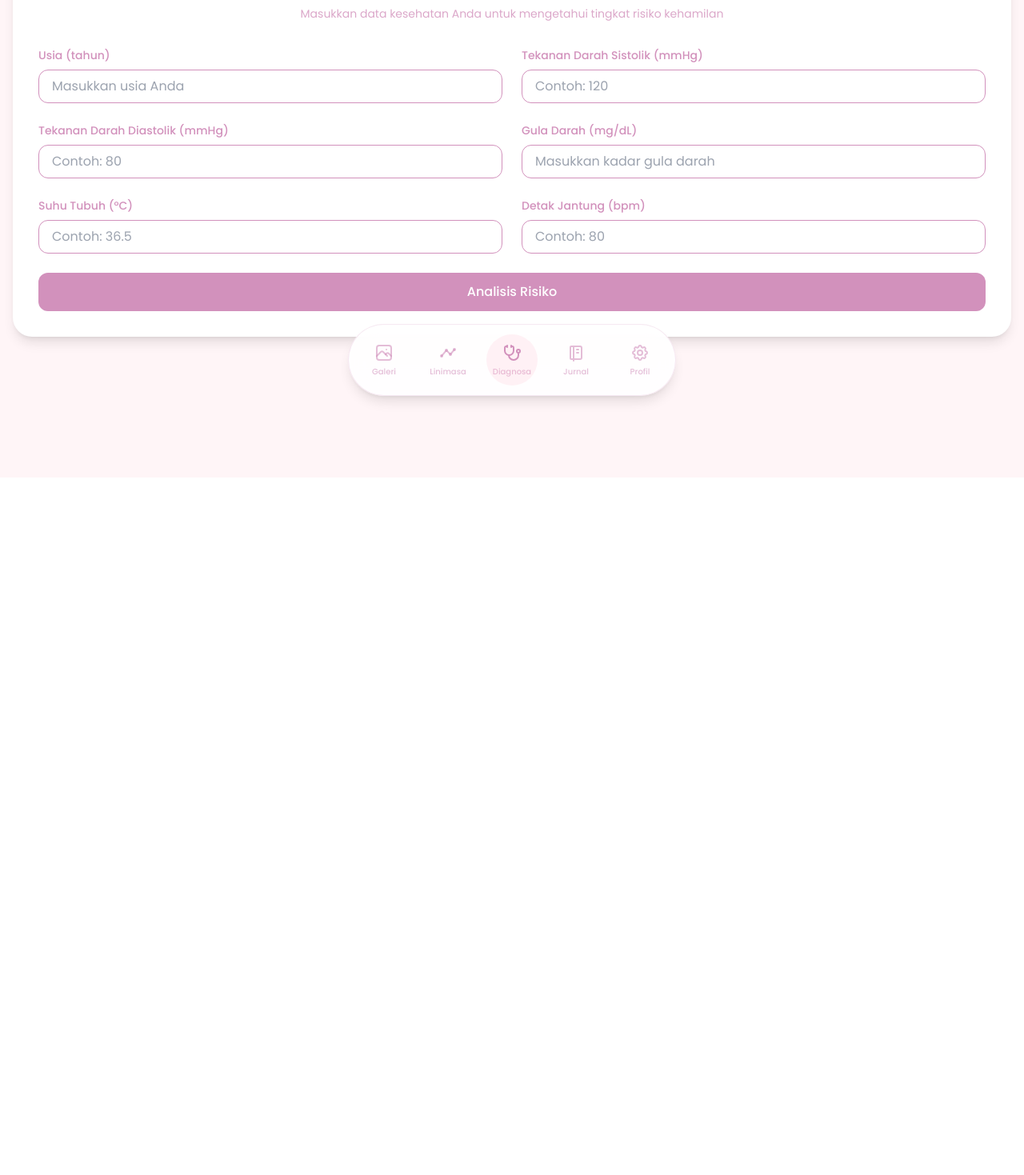
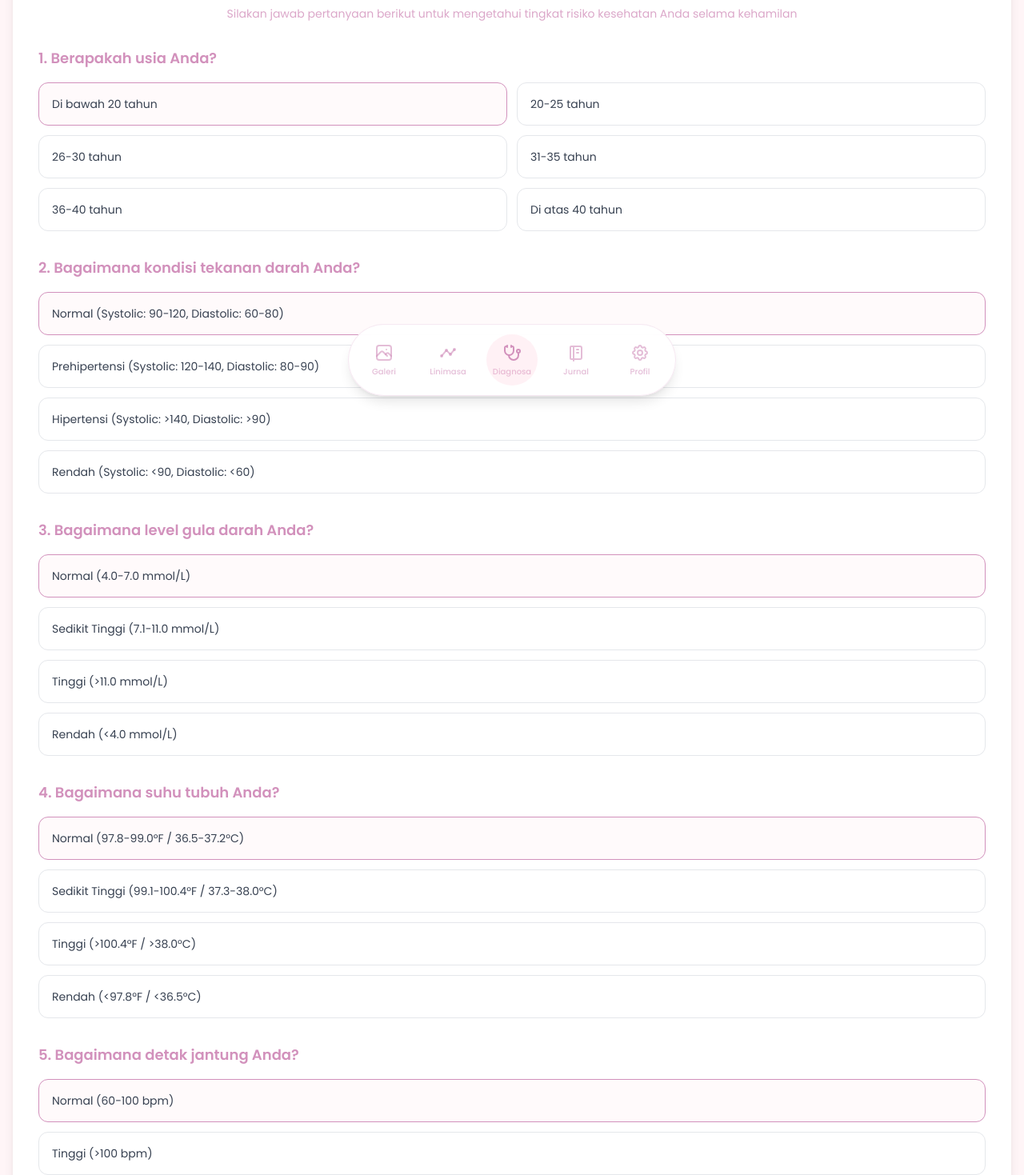
Before and after one commit to Hidayattt24/FE-Velora, a Next.js app: page /main/diagnosa in a window 1280 px wide. Shown: the part 273-1742 px from the top of the page at 80% size. Before the commit the page ends 870 px from the top, so only its background shows below. Built offline with nearby package versions, Linux system fonts and the light colour scheme.

Commit message:
feat: enhance health risk diagnosis page with dynamic form and API integration

```diff
--- a/src/app/main/diagnosa/page.tsx
+++ b/src/app/main/diagnosa/page.tsx
@@ -3,22 +3,30 @@
 import { useState } from "react";
 import { motion } from "framer-motion";
 import { ProfileHeader } from "@/components/ui/profile-header";
-
-interface DiagnosaResult {
-  riskLevel: "Rendah" | "Sedang" | "Tinggi";
-  recommendations: string[];
-}
+import {
+  ageOptions,
+  bpOptions,
+  bsOptions,
+  tempOptions,
+  hrOptions,
+  type BloodPressureOption,
+  type HealthOption,
+} from "@/lib/data/health-parameters";
+import {
+  predictHealthRisk,
+  getRiskRecommendations,
+  type HealthRiskResponse
+} from "@/lib/services/health-risk";
 
 export default function DiagnosaPage() {
   const [isLoading, setIsLoading] = useState(false);
-  const [result, setResult] = useState<DiagnosaResult | null>(null);
+  const [result, setResult] = useState<HealthRiskResponse | null>(null);
   const [formData, setFormData] = useState({
-    age: "",
-    systolicBP: "",
-    diastolicBP: "",
-    bs: "",
-    bodyTemp: "",
-    heartRate: "",
+    age: ageOptions[0].value,
+    bp: bpOptions[0],
+    bs: bsOptions[0].value,
+    bodyTemp: tempOptions[0].value,
+    heartRate: hrOptions[0].value,
   });
 
   const handleSubmit = async (e: React.FormEvent) => {
@@ -26,20 +34,18 @@ export default function DiagnosaPage() {
     setIsLoading(true);
 
     try {
-      // TODO: Integrasi dengan backend API
-      await new Promise(resolve => setTimeout(resolve, 1000));
-
-      // Contoh hasil sementara
-      setResult({
-        riskLevel: "Rendah",
-        recommendations: [
-          "Lakukan pemeriksaan rutin setiap bulan",
-          "Jaga pola makan sehat dan seimbang",
-          "Lakukan olahraga ringan yang aman untuk ibu hamil",
-        ],
+      const result = await predictHealthRisk({
+        Age: formData.age,
+        SystolicBP: formData.bp.systolic,
+        DiastolicBP: formData.bp.diastolic,
+        BS: formData.bs,
+        BodyTemp: formData.bodyTemp,
+        HeartRate: formData.heartRate,
       });
+      setResult(result);
     } catch (error) {
       console.error("Error during diagnosis:", error);
+      alert("Terjadi kesalahan saat memproses data. Silakan coba lagi.");
     } finally {
       setIsLoading(false);
     }
@@ -59,95 +65,150 @@ export default function DiagnosaPage() {
             Diagnosa Risiko Kesehatan Ibu Hamil
           </h1>
           <p className="mt-2 text-sm text-[#D291BC]/80">
-            Masukkan data kesehatan Anda untuk mengetahui tingkat risiko kehamilan
+            Silakan jawab pertanyaan berikut untuk mengetahui tingkat risiko kesehatan Anda selama kehamilan
           </p>
         </div>
 
-        <form onSubmit={handleSubmit} className="space-y-6">
-          <div className="grid grid-cols-1 md:grid-cols-2 gap-6">
-            <div>
-              <label className="block text-sm font-medium text-[#D291BC] mb-2">
-                Usia (tahun)
-              </label>
-              <input
-                type="number"
-                value={formData.age}
-                onChange={(e) => setFormData({ ...formData, age: e.target.value })}
-                className="w-full px-4 py-2 rounded-xl border border-[#D291BC] focus:ring-2 focus:ring-[#D291BC]/50"
-                placeholder="Masukkan usia Anda"
-                required
-              />
+        <form onSubmit={handleSubmit} className="space-y-8">
+          {/* Age Selection */}
+          <div className="space-y-4">
+            <h3 className="text-lg font-semibold text-[#D291BC]">1. Berapakah usia Anda?</h3>
+            <div className="grid grid-cols-1 sm:grid-cols-2 gap-3">
+              {ageOptions.map((option: HealthOption) => (
+                <label
+                  key={option.value}
+                  className={`flex items-center p-4 rounded-xl border cursor-pointer transition-colors ${
+                    formData.age === option.value
+                      ? "border-[#D291BC] bg-[#FFE3EC]/20"
+                      : "border-gray-200 hover:bg-gray-50"
+                  }`}
+                >
+                  <input
+                    type="radio"
+                    name="age"
+                    value={option.value}
+                    checked={formData.age === option.value}
+                    onChange={(e) => setFormData({ ...formData, age: Number(e.target.value) })}
+                    className="hidden"
+                  />
+                  <span className="text-sm text-gray-700">{option.label}</span>
+                </label>
+              ))}
             </div>
+          </div>
 
-            <div>
-              <label className="block text-sm font-medium text-[#D291BC] mb-2">
-                Tekanan Darah Sistolik (mmHg)
-              </label>
-              <input
-                type="number"
-                value={formData.systolicBP}
-                onChange={(e) => setFormData({ ...formData, systolicBP: e.target.value })}
-                className="w-full px-4 py-2 rounded-xl border border-[#D291BC] focus:ring-2 focus:ring-[#D291BC]/50"
-                placeholder="Contoh: 120"
-                required
-              />
+          {/* Blood Pressure Selection */}
+          <div className="space-y-4">
+            <h3 className="text-lg font-semibold text-[#D291BC]">
+              2. Bagaimana kondisi tekanan darah Anda?
+            </h3>
+            <div className="grid grid-cols-1 gap-3">
+              {bpOptions.map((option: BloodPressureOption) => (
+                <label
+                  key={option.systolic}
+                  className={`flex items-center p-4 rounded-xl border cursor-pointer transition-colors ${
+                    formData.bp.systolic === option.systolic
+                      ? "border-[#D291BC] bg-[#FFE3EC]/20"
+                      : "border-gray-200 hover:bg-gray-50"
+                  }`}
+                >
+                  <input
+                    type="radio"
+                    name="bp"
+                    checked={formData.bp.systolic === option.systolic}
+                    onChange={() => setFormData({ ...formData, bp: option })}
+                    className="hidden"
+                  />
+                  <span className="text-sm text-gray-700">{option.label}</span>
+                </label>
+              ))}
             </div>
+          </div>
 
-            <div>
-              <label className="block text-sm font-medium text-[#D291BC] mb-2">
-                Tekanan Darah Diastolik (mmHg)
-              </label>
-              <input
-                type="number"
-                value={formData.diastolicBP}
-                onChange={(e) => setFormData({ ...formData, diastolicBP: e.target.value })}
-                className="w-full px-4 py-2 rounded-xl border border-[#D291BC] focus:ring-2 focus:ring-[#D291BC]/50"
-                placeholder="Contoh: 80"
-                required
-              />
+          {/* Blood Sugar Selection */}
+          <div className="space-y-4">
+            <h3 className="text-lg font-semibold text-[#D291BC]">
+              3. Bagaimana level gula darah Anda?
+            </h3>
+            <div className="grid grid-cols-1 gap-3">
+              {bsOptions.map((option: HealthOption) => (
+                <label
+                  key={option.value}
+                  className={`flex items-center p-4 rounded-xl border cursor-pointer transition-colors ${
+                    formData.bs === option.value
+                      ? "border-[#D291BC] bg-[#FFE3EC]/20"
+                      : "border-gray-200 hover:bg-gray-50"
+                  }`}
+                >
+                  <input
+                    type="radio"
+                    name="bs"
+                    value={option.value}
+                    checked={formData.bs === option.value}
+                    onChange={(e) => setFormData({ ...formData, bs: Number(e.target.value) })}
+                    className="hidden"
+                  />
+                  <span className="text-sm text-gray-700">{option.label}</span>
+                </label>
+              ))}
             </div>
+          </div>
 
-            <div>
-              <label className="block text-sm font-medium text-[#D291BC] mb-2">
-                Gula Darah (mg/dL)
-              </label>
-              <input
-                type="number"
-                value={formData.bs}
-                onChange={(e) => setFormData({ ...formData, bs: e.target.value })}
-                className="w-full px-4 py-2 rounded-xl border border-[#D291BC] focus:ring-2 focus:ring-[#D291BC]/50"
-                placeholder="Masukkan kadar gula darah"
-                required
-              />
+          {/* Body Temperature Selection */}
+          <div className="space-y-4">
+            <h3 className="text-lg font-semibold text-[#D291BC]">
+              4. Bagaimana suhu tubuh Anda?
+            </h3>
+            <div className="grid grid-cols-1 gap-3">
+              {tempOptions.map((option: HealthOption) => (
+                <label
+                  key={option.value}
+                  className={`flex items-center p-4 rounded-xl border cursor-pointer transition-colors ${
+                    formData.bodyTemp === option.value
+                      ? "border-[#D291BC] bg-[#FFE3EC]/20"
+                      : "border-gray-200 hover:bg-gray-50"
+                  }`}
+                >
+                  <input
+                    type="radio"
+                    name="bodyTemp"
+                    value={option.value}
+                    checked={formData.bodyTemp === option.value}
+                    onChange={(e) => setFormData({ ...formData, bodyTemp: Number(e.target.value) })}
+                    className="hidden"
+                  />
+                  <span className="text-sm text-gray-700">{option.label}</span>
+                </label>
+              ))}
             </div>
+          </div>
 
-            <div>
-              <label className="block text-sm font-medium text-[#D291BC] mb-2">
-                Suhu Tubuh (°C)
-              </label>
-              <input
-                type="number"
-                value={formData.bodyTemp}
-                onChange={(e) => setFormData({ ...formData, bodyTemp: e.target.value })}
-                className="w-full px-4 py-2 rounded-xl border border-[#D291BC] focus:ring-2 focus:ring-[#D291BC]/50"
-                placeholder="Contoh: 36.5"
-                step="0.1"
-                required
-              />
-            </div>
-
-            <div>
-              <label className="block text-sm font-medium text-[#D291BC] mb-2">
-                Detak Jantung (bpm)
-              </label>
-              <input
-                type="number"
-                value={formData.heartRate}
-                onChange={(e) => setFormData({ ...formData, heartRate: e.target.value })}
-                className="w-full px-4 py-2 rounded-xl border border-[#D291BC] focus:ring-2 focus:ring-[#D291BC]/50"
-                placeholder="Contoh: 80"
-                required
-              />
+          {/* Heart Rate Selection */}
+          <div className="space-y-4">
+            <h3 className="text-lg font-semibold text-[#D291BC]">
+              5. Bagaimana detak jantung Anda?
+            </h3>
+            <div className="grid grid-cols-1 gap-3">
+              {hrOptions.map((option: HealthOption) => (
+                <label
+                  key={option.value}
+                  className={`flex items-center p-4 rounded-xl border cursor-pointer transition-colors ${
+                    formData.heartRate === option.value
+                      ? "border-[#D291BC] bg-[#FFE3EC]/20"
+                      : "border-gray-200 hover:bg-gray-50"
+                  }`}
+                >
+                  <input
+                    type="radio"
+                    name="heartRate"
+                    value={option.value}
+                    checked={formData.heartRate === option.value}
+                    onChange={(e) => setFormData({ ...formData, heartRate: Number(e.target.value) })}
+                    className="hidden"
+                  />
+                  <span className="text-sm text-gray-700">{option.label}</span>
+                </label>
+              ))}
             </div>
           </div>
 
@@ -173,17 +234,19 @@ export default function DiagnosaPage() {
               <div>
                 <p className="text-sm font-medium text-gray-600">Tingkat Risiko:</p>
                 <p className={`text-lg font-bold ${
-                  result.riskLevel === "Tinggi" ? "text-red-500" :
-                  result.riskLevel === "Sedang" ? "text-yellow-500" :
+                  result.risk_level === "high risk" ? "text-red-500" :
+                  result.risk_level === "mid risk" ? "text-yellow-500" :
                   "text-green-500"
                 }`}>
-                  {result.riskLevel}
+                  {result.risk_level === "high risk" ? "RISIKO TINGGI" :
+                   result.risk_level === "mid risk" ? "RISIKO MENENGAH" :
+                   "RISIKO RENDAH"}
                 </p>
               </div>
               <div>
                 <p className="text-sm font-medium text-gray-600 mb-2">Rekomendasi:</p>
                 <ul className="list-disc list-inside space-y-2">
-                  {result.recommendations.map((rec, index) => (
+                  {getRiskRecommendations(result.risk_level).map((rec: string, index: number) => (
                     <li key={index} className="text-sm text-gray-700">
                       {rec}
                     </li>
@@ -193,6 +256,15 @@ export default function DiagnosaPage() {
             </div>
           </motion.div>
         )}
+
+        {/* Disclaimer */}
+        <div className="mt-8 text-center text-sm text-gray-500">
+          <p>Dibuat dengan ❤️ untuk kesehatan ibu hamil</p>
+          <p className="mt-2">
+            ⚠️ <strong>Perhatian</strong>: Aplikasi ini hanya alat bantu dan tidak menggantikan pemeriksaan medis profesional.
+            Selalu konsultasikan kondisi Anda dengan dokter atau bidan yang menangani kehamilan Anda.
+          </p>
+        </div>
       </motion.div>
     </div>
   );
--- /dev/null
+++ b/src/lib/data/health-parameters.ts
@@ -0,0 +1,102 @@
+export interface HealthOption {
+  label: string;
+  value: number;
+}
+
+export interface BloodPressureOption {
+  label: string;
+  systolic: number;
+  diastolic: number;
+}
+
+export interface ParameterInfo {
+  title: string;
+  items: string[];
+}
+
+export const ageOptions: HealthOption[] = [
+  { label: "Di bawah 20 tahun", value: 18 },
+  { label: "20-25 tahun", value: 23 },
+  { label: "26-30 tahun", value: 28 },
+  { label: "31-35 tahun", value: 33 },
+  { label: "36-40 tahun", value: 38 },
+  { label: "Di atas 40 tahun", value: 42 },
+];
+
+export const bpOptions: BloodPressureOption[] = [
+  {
+    label: "Normal (Systolic: 90-120, Diastolic: 60-80)",
+    systolic: 115,
+    diastolic: 75
+  },
+  {
+    label: "Prehipertensi (Systolic: 120-140, Diastolic: 80-90)",
+    systolic: 130,
+    diastolic: 85
+  },
+  {
+    label: "Hipertensi (Systolic: >140, Diastolic: >90)",
+    systolic: 150,
+    diastolic: 95
+  },
+  {
+    label: "Rendah (Systolic: <90, Diastolic: <60)",
+    systolic: 85,
+    diastolic: 55
+  },
+];
+
+export const bsOptions: HealthOption[] = [
+  { label: "Normal (4.0-7.0 mmol/L)", value: 5.5 },
+  { label: "Sedikit Tinggi (7.1-11.0 mmol/L)", value: 9.0 },
+  { label: "Tinggi (>11.0 mmol/L)", value: 12.0 },
+  { label: "Rendah (<4.0 mmol/L)", value: 3.5 },
+];
+
+export const tempOptions: HealthOption[] = [
+  { label: "Normal (97.8-99.0°F / 36.5-37.2°C)", value: 98.6 },
+  { label: "Sedikit Tinggi (99.1-100.4°F / 37.3-38.0°C)", value: 99.5 },
+  { label: "Tinggi (>100.4°F / >38.0°C)", value: 101.0 },
+  { label: "Rendah (<97.8°F / <36.5°C)", value: 97.0 },
+];
+
+export const hrOptions: HealthOption[] = [
+  { label: "Normal (60-100 bpm)", value: 80 },
+  { label: "Tinggi (>100 bpm)", value: 110 },
+  { label: "Rendah (<60 bpm)", value: 55 },
+];
+
+export const parameterInfo: ParameterInfo[] = [
+  {
+    title: "Tekanan Darah",
+    items: [
+      "Normal: 90-120/60-80 mmHg",
+      "Prehipertensi: 120-140/80-90 mmHg",
+      "Hipertensi: {'>'}140/{'>'}90 mmHg"
+    ]
+  },
+  {
+    title: "Gula Darah",
+    items: [
+      "Normal: 4.0-7.0 mmol/L",
+      "Sedikit Tinggi: 7.1-11.0 mmol/L",
+      "Tinggi: {'>'}11.0 mmol/L"
+    ]
+  },
+  {
+    title: "Suhu Tubuh",
+    items: [
+      "Normal: 36.5-37.2°C",
+      "Demam Ringan: 37.3-38.0°C",
+      "Demam: {'>'}38.0°C"
+    ]
+  },
+  {
+    title: "Detak Jantung",
+    items: [
+      "Normal: 60-100 detak per menit",
+      "Tinggi: {'>'}100 detak per menit",
+      "Rendah: {'<'}60 detak per menit"
+    ]
+  }
+];
--- /dev/null
+++ b/src/lib/services/health-risk.ts
@@ -0,0 +1,103 @@
+export interface HealthRiskData {
+  Age: number;
+  SystolicBP: number;
+  DiastolicBP: number;
+  BS: number;
+  BodyTemp: number;
+  HeartRate: number;
+}
+
+export interface HealthRiskResponse {
+  risk_level: "low risk" | "mid risk" | "high risk";
+}
+
+export interface HealthParameters {
+  age_ranges: Array<{
+    label: string;
+    value: number;
+  }>;
+  blood_pressure_ranges: Array<{
+    label: string;
+    systolic: number;
+    diastolic: number;
+  }>;
+  blood_sugar_ranges: Array<{
+    label: string;
+    value: number;
+  }>;
+  body_temp_ranges: Array<{
+    label: string;
+    value: number;
+  }>;
+  heart_rate_ranges: Array<{
+    label: string;
+    value: number;
+  }>;
+}
+
+export const getHealthParameters = async (): Promise<HealthParameters> => {
+  if (!process.env.NEXT_PUBLIC_ML_API_URL) {
+    throw new Error("ML API URL is not configured");
+  }
+
+  const response = await fetch(`${process.env.NEXT_PUBLIC_ML_API_URL}/parameters`);
+
+  if (!response.ok) {
+    throw new Error('Failed to fetch health parameters');
+  }
+
+  return response.json();
+};
+
+export const getRiskRecommendations = (riskLevel: string) => {
+  switch (riskLevel) {
+    case "high risk":
+      return [
+        "Segera konsultasikan kondisi Anda dengan dokter atau bidan",
+        "Lakukan pemeriksaan kesehatan secara menyeluruh",
+        "Ikuti semua saran dan petunjuk dari tenaga medis",
+      ];
+    case "mid risk":
+      return [
+        "Lakukan pemeriksaan rutin sesuai jadwal",
+        "Perhatikan pola makan dan istirahat",
+        "Konsultasikan setiap perubahan kondisi dengan tenaga medis",
+      ];
+    default:
+      return [
+        "Lanjutkan pemeriksaan kehamilan secara rutin",
+        "Pertahankan pola hidup sehat",
+        "Tetap waspada terhadap perubahan kondisi",
+      ];
+  }
+};
+
+export const predictHealthRisk = async (data: HealthRiskData): Promise<HealthRiskResponse> => {
+  if (!process.env.NEXT_PUBLIC_ML_API_URL) {
+    throw new Error("ML API URL is not configured");
+  }
+
+  try {
+    console.log('Sending data to API:', data);
+    const response = await fetch(`${process.env.NEXT_PUBLIC_ML_API_URL}/predict`, {
+      method: 'POST',
+      headers: {
+        'Content-Type': 'application/json',
+      },
+      body: JSON.stringify(data),
+    });
+
+    if (!response.ok) {
+      const errorText = await response.text();
+      console.error('API Error Response:', errorText);
+      throw new Error(`Failed to predict health risk: ${errorText}`);
+    }
+
+    const result = await response.json();
+    console.log('API Response:', result);
+    return result;
+  } catch (error) {
+    console.error('Error calling predict API:', error);
+    throw new Error('Failed to predict health risk. Please check your internet connection and try again.');
+  }
+};
```
